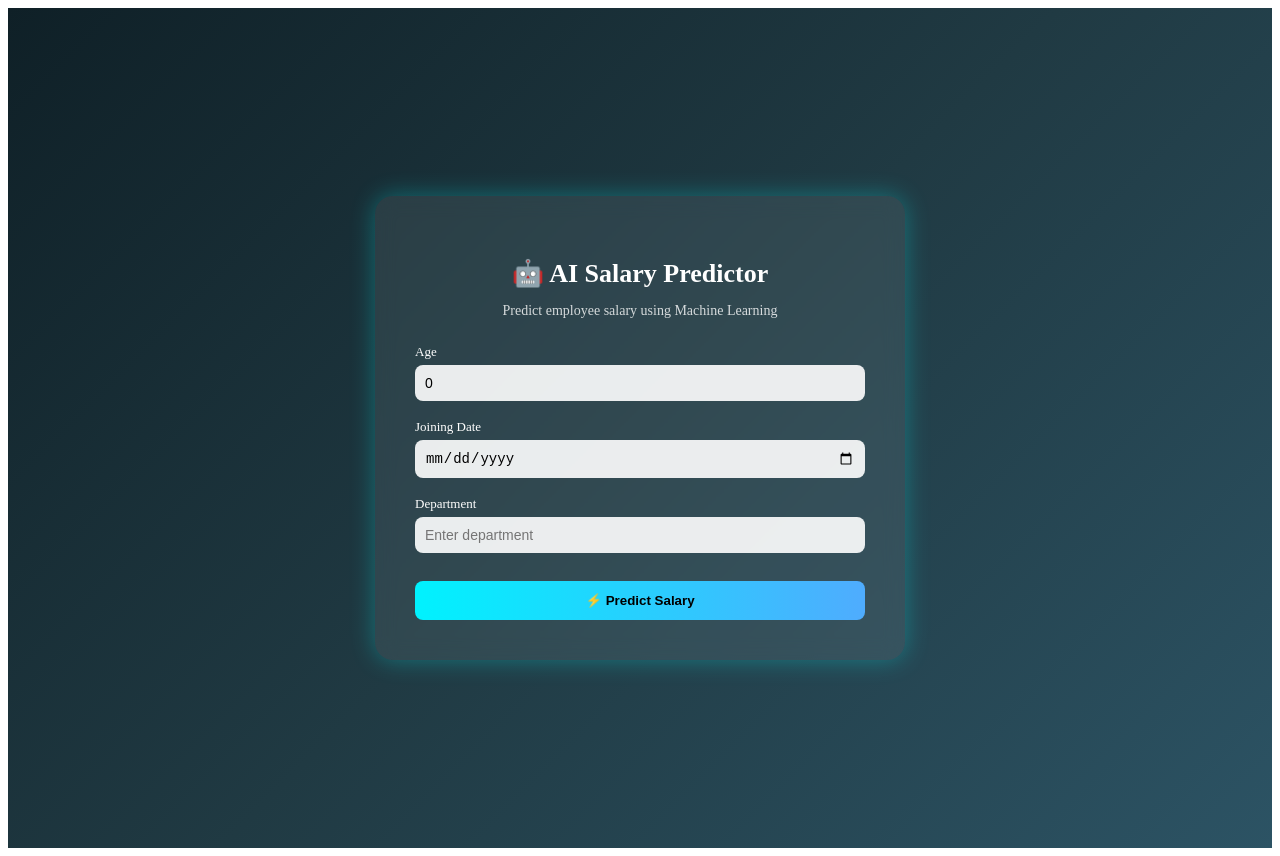
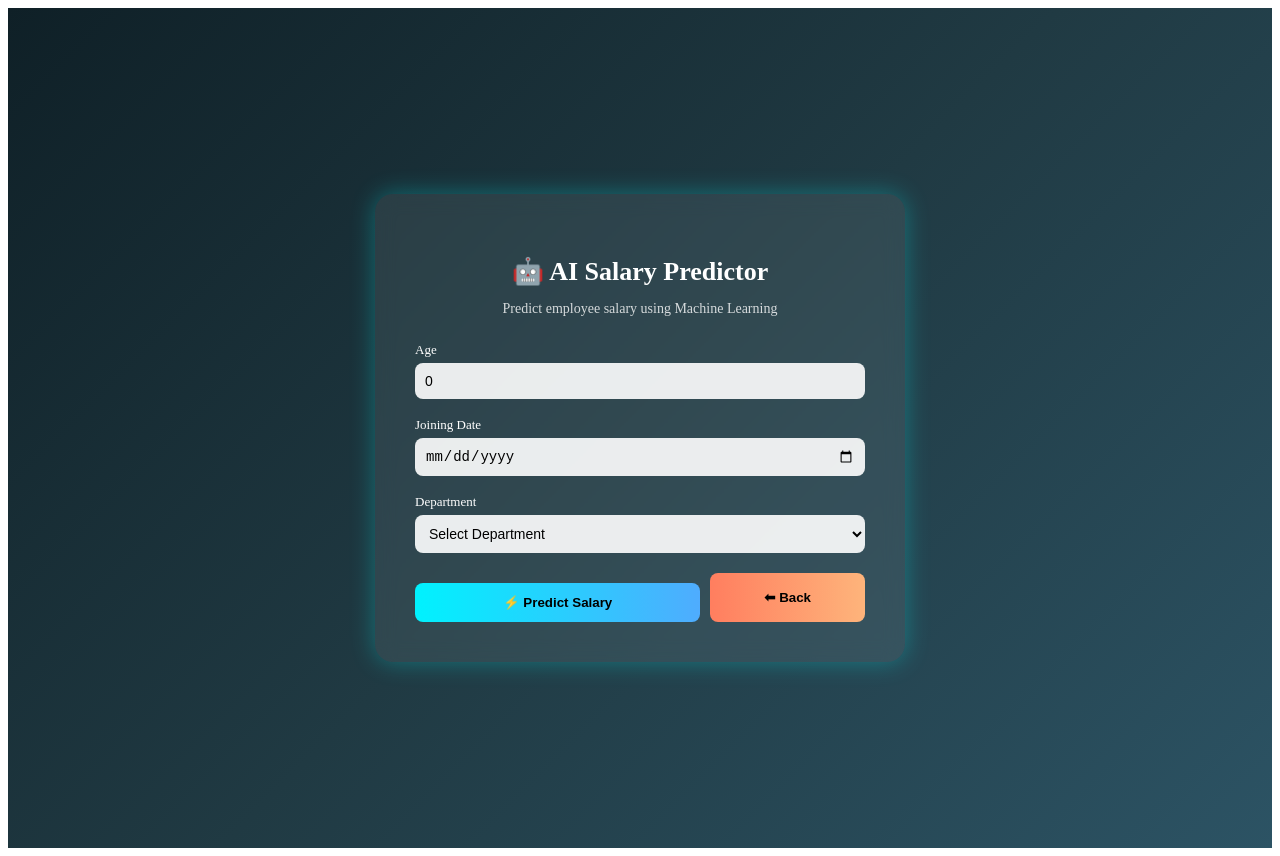
Before and after one commit to Adityasahoo7/CrudEmpDetails_UI, an Angular app: page /salary-predict in a window 1280 px wide. Built offline with nearby package versions, Linux system fonts and the light colour scheme; sample sign-in values are in the browser's storage.

Commit message:
Implement ML Frontend v2

```diff
--- a/src/app/core/models/salary-predict-request.model.ts
+++ b/src/app/core/models/salary-predict-request.model.ts
@@ -1,6 +1,6 @@
 export interface SalaryPredictionRequest{
 
 age:number;
-joiningDate:string;
+joiningDate:Date;
 department:string;
 }
--- a/src/app/core/models/salary-predict-response.model.ts
+++ b/src/app/core/models/salary-predict-response.model.ts
@@ -1,3 +1,3 @@
 export interface SalaryPredictionResponse{
-    salary:number;
+    predictedSalary:number;
 }
--- a/src/app/features/dashboard/dashboard.component.html
+++ b/src/app/features/dashboard/dashboard.component.html
@@ -24,6 +24,11 @@
 
       <button class="add-btn" (click)="navigateToAdd()">
         ➕ Add Employee
+      </button>
+
+
+       <button class="add-btn" (click)="navigateToPredict()">
+        🤖 Salary Predictor
       </button>
 
     </div>
--- a/src/app/features/dashboard/dashboard.component.ts
+++ b/src/app/features/dashboard/dashboard.component.ts
@@ -61,6 +61,10 @@ logout() {
     this.router.navigate(['/add-employee']);
   }
 
+  navigateToPredict(){
+    this.router.navigate(['/salary-predict']);
+  }
+
   navigateToEdit(id: number) {
     this.router.navigate(['/edit-employee', id]);
   }
--- a/src/app/features/employee/salary-predict/salary-predict.component.css
+++ b/src/app/features/employee/salary-predict/salary-predict.component.css
@@ -205,3 +205,55 @@
     box-shadow: 0 0 20px rgba(0,255,255,0.6);
   }
 }
+
+
+/* Form Container */
+.form-container {
+  margin-top: 20px;
+}
+
+/* Select Dropdown */
+.form-group select {
+  padding: 10px;
+  border-radius: 8px;
+  border: none;
+  outline: none;
+  background: rgba(255,255,255,0.9);
+  font-size: 14px;
+}
+
+/* Button Group */
+.button-group {
+  display: flex;
+  gap: 10px;
+  margin-top: 20px;
+}
+
+/* Back Button */
+.back-btn {
+  flex: 1;
+  padding: 12px;
+  border-radius: 8px;
+  border: none;
+  cursor: pointer;
+  font-weight: 600;
+  background: linear-gradient(90deg,#ff7e5f,#feb47b);
+  color: black;
+  transition: 0.3s;
+}
+
+.back-btn:hover {
+  transform: scale(1.05);
+}
+
+/* Predict Button */
+.predict-btn {
+  flex: 2;
+}
+
+/* Salary Value */
+.salary-value {
+  font-size: 26px;
+  font-weight: bold;
+  color: #00f2fe;
+}
--- a/src/app/features/employee/salary-predict/salary-predict.component.html
+++ b/src/app/features/employee/salary-predict/salary-predict.component.html
@@ -5,28 +5,62 @@
     <h2 class="ai-title">🤖 AI Salary Predictor</h2>
     <p class="ai-subtitle">Predict employee salary using Machine Learning</p>
 
+    <!-- Form Section -->
+    <div class="form-container">
+
       <div class="form-group">
         <label>Age</label>
-      <input type="number" [(ngModel)]="predictData.age" placeholder="Enter age">
+        <input
+          type="number"
+          [(ngModel)]="predictData.age"
+          placeholder="Enter employee age">
       </div>
 
       <div class="form-group">
         <label>Joining Date</label>
-      <input type="date" [(ngModel)]="predictData.joiningDate">
+        <input
+          type="date"
+          [(ngModel)]="predictData.joiningDate">
       </div>
 
       <div class="form-group">
         <label>Department</label>
-      <input type="text" [(ngModel)]="predictData.department" placeholder="Enter department">
+        <select [(ngModel)]="predictData.department">
+          <option value="">Select Department</option>
+          <option value="IT">IT</option>
+          <option value="HR">HR</option>
+          <option value="Finance">Finance</option>
+          <option value="Sales">Sales</option>
+           <option value="Management">Management</option>
+          <option value="Marketing">Marketing</option>
+          <option value="RPA">RPA</option>
+          <option value="Support">Support</option>
+        </select>
       </div>
+    </div>
+
+    <!-- Buttons -->
+    <div class="button-group">
 
       <button class="predict-btn" (click)="predict()">
         ⚡ Predict Salary
       </button>
 
+      <button class="back-btn" routerLink="/dashboard">
+        ⬅ Back
+      </button>
+
+    </div>
+
+    <!-- Result -->
     <div class="result-box" *ngIf="predictedSalary">
+
       <h3>💰 Predicted Salary</h3>
-      <p>₹ {{ predictedSalary }}</p>
+
+      <p class="salary-value">
+        ₹ {{ predictedSalary | number:'1.0-2' }}
+      </p>
+
     </div>
 
   </div>
--- a/src/app/features/employee/salary-predict/salary-predict.component.ts
+++ b/src/app/features/employee/salary-predict/salary-predict.component.ts
@@ -11,7 +11,7 @@ export class SalaryPredictComponent {
 
   predictData: SalaryPredictionRequest = {
     age: 0,
-    joiningDate: '',
+    joiningDate: new Date(),
     department: ''
   };
 
@@ -21,14 +21,20 @@ export class SalaryPredictComponent {
 
   predict() {
 
+  console.log("Predict clicked");
+
   this.salaryService.predictSalary(this.predictData)
     .subscribe({
       next: (res) => {
-          this.predictedSalary = res.salary;
+
+        console.log("API Response:", res);
+
+        this.predictedSalary = res.predictedSalary;
+
       },
       error: (err) => {
-          console.error(err);
-          alert("Prediction Failed");
+        console.error("Prediction error", err);
+        alert("Prediction failed");
       }
     });
 
```
Lines whose indentation alone changed are shown as unchanged.
